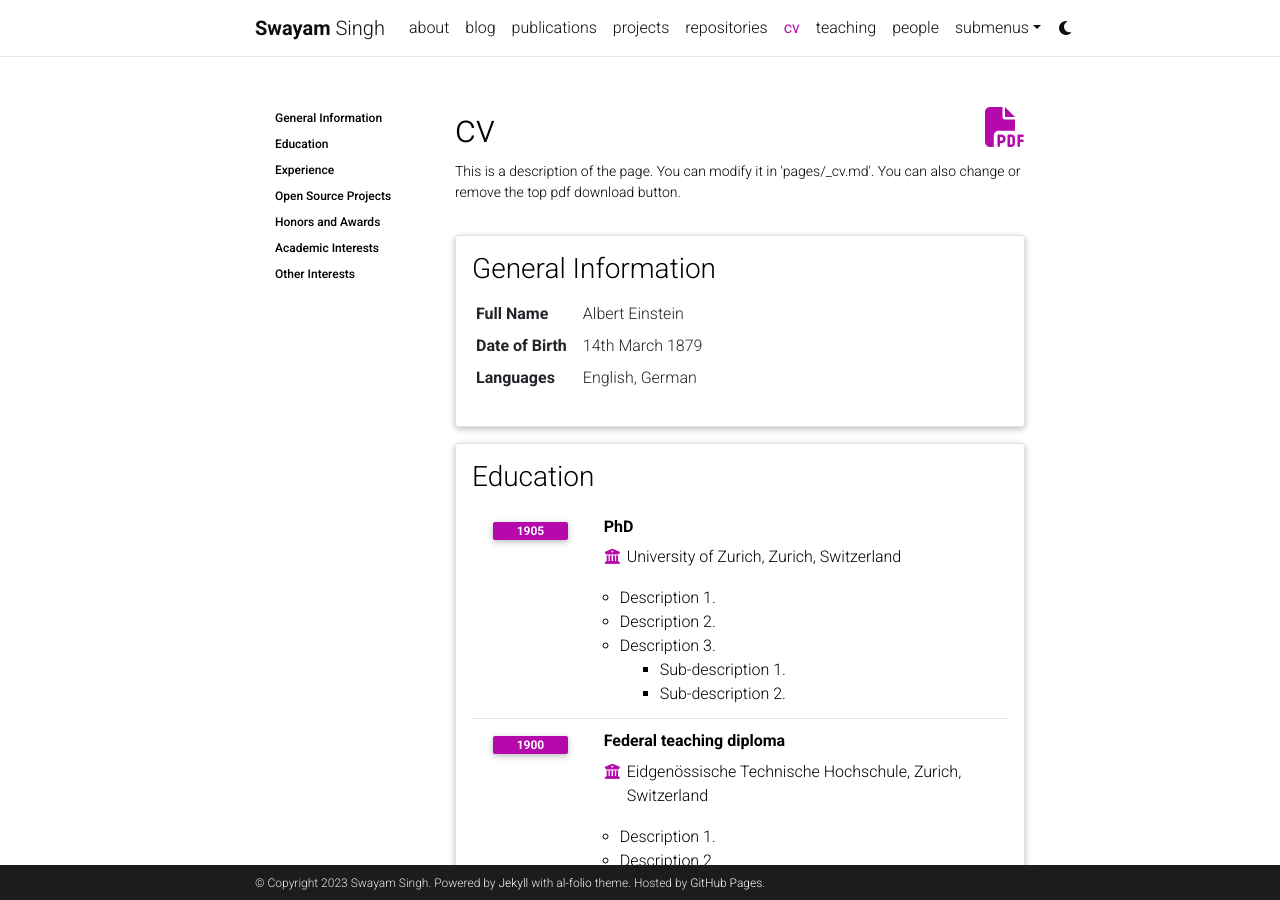
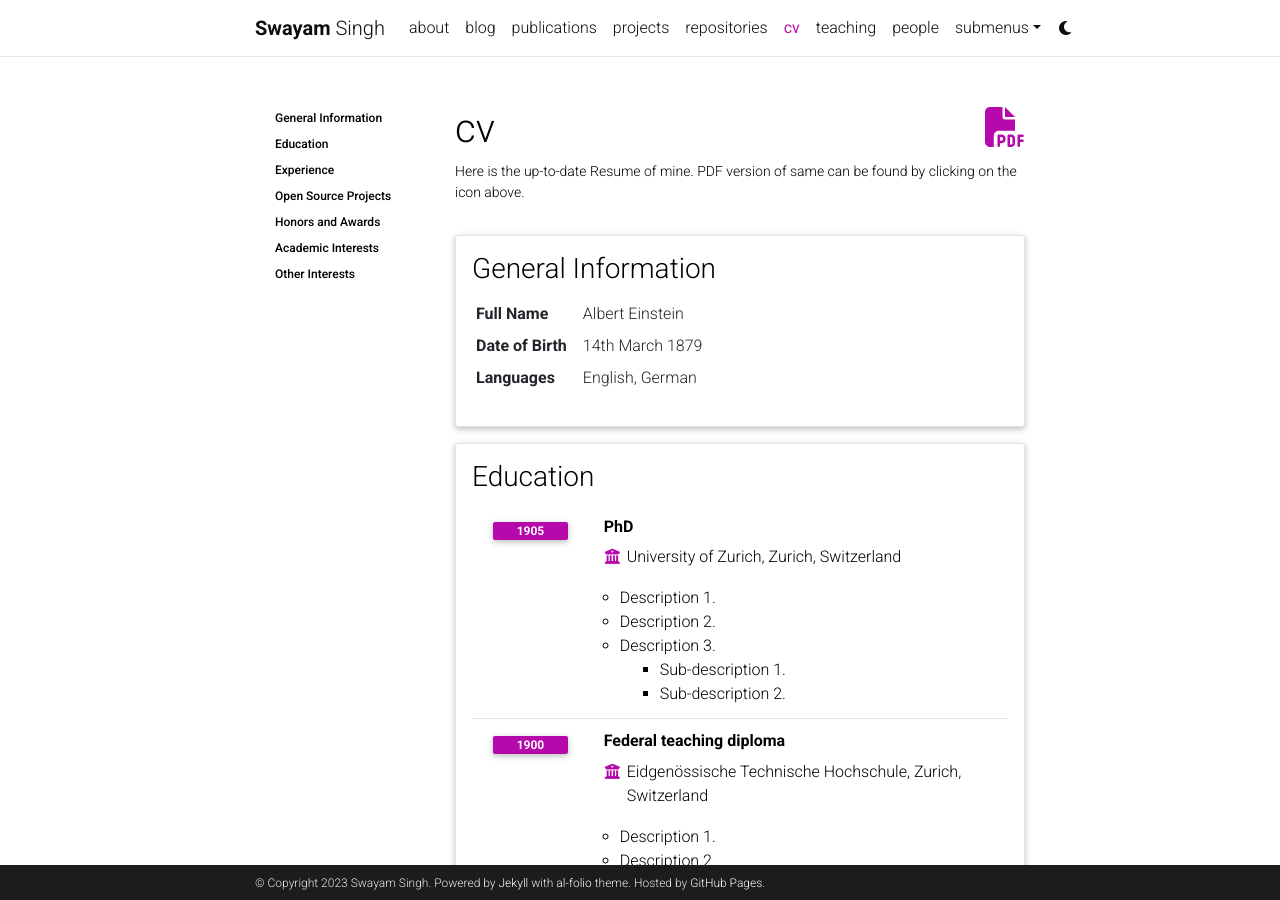
Before and after one commit to SwayamInSync/SwayamInSync.github.io, a Jekyll site: the page built from _pages/cv.md, in a window 1280 px wide and 900 px high. Built offline with Jekyll 4.4.1, drawn with Linux system fonts in a browser that asks for light colours; full-size pictures stand in for the smaller copies a plugin makes; comment, search, counter and statistics services are not loaded; a style sheet for code colours, icons or effects is not loaded.

```diff
--- a/_bibliography/papers.bib
+++ b/_bibliography/papers.bib
@@ -8,7 +8,7 @@
       archivePrefix={arXiv},
       primaryClass={cs.CL},
       selected={true},
-      preview={brownian-motion.gif}
+      preview={octopack.png}
 }
 
 @misc{li2023starcoder,
--- a/_layouts/cv.html
+++ b/_layouts/cv.html
@@ -6,7 +6,7 @@ layout: default
 <div class="post">
 
   <header class="post-header">
-    <h1 class="post-title">{{ page.title }} {% if page.cv_pdf %}<a href="{{ page.cv_pdf | prepend: 'assets/pdf/' | relative_url}}" target="_blank" rel="noopener noreferrer" class="float-right"><i class="fas fa-file-pdf"></i></a>{% endif %}</h1>
+    <h1 class="post-title">{{ page.title }} {% if page.cv_pdf %}<a href="{{ page.cv_pdf }}" target="_blank" class="float-right"><i class="fas fa-file-pdf"></i></a>{% endif %}</h1>
       {% if page.description %}<p class="post-description">{{ page.description }}</p>{% endif %}
   </header>
 
--- a/_pages/cv.md
+++ b/_pages/cv.md
@@ -4,8 +4,8 @@ permalink: /cv/
 title: cv
 nav: true
 nav_order: 4
-cv_pdf: example_pdf.pdf
-description: This is a description of the page. You can modify it in 'pages/_cv.md'. You can also change or remove the top pdf download button.
+cv_pdf: https://drive.google.com/file/d/1DBqsLR3gzu9xbxsMNSWhJTw9PyOvHzng/view?usp=sharing
+description: Here is the up-to-date Resume of mine. PDF version of same can be found by clicking on the icon above.
 toc:
   sidebar: left
 ---
```
Also changed, not shown: _news/announcement_1.md (+2 -2 lines), _news/announcement_2.md (deleted, +0 -32 lines), _news/announcement_3.md (deleted, +0 -8 lines), _pages/about.md (+1 -1 lines), assets/img/publication_preview/octopack.png (added), 2 other files.
